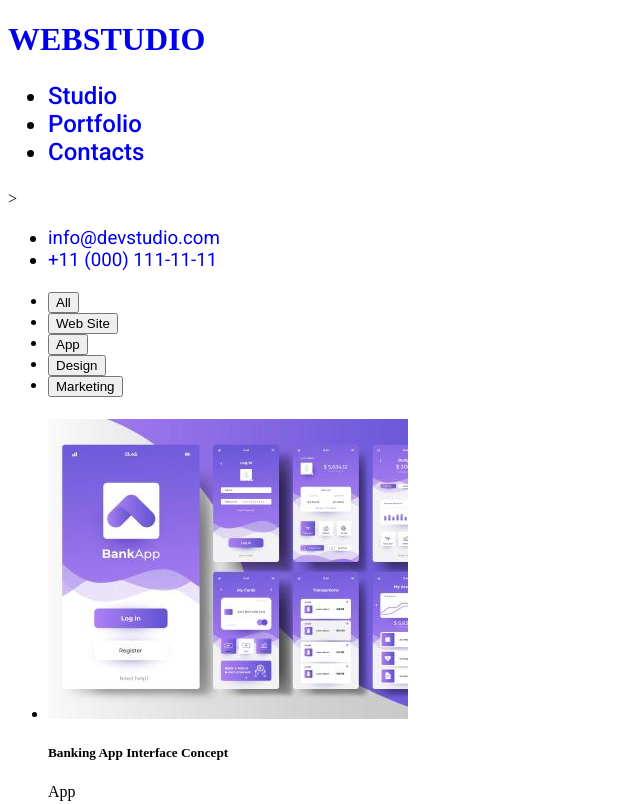
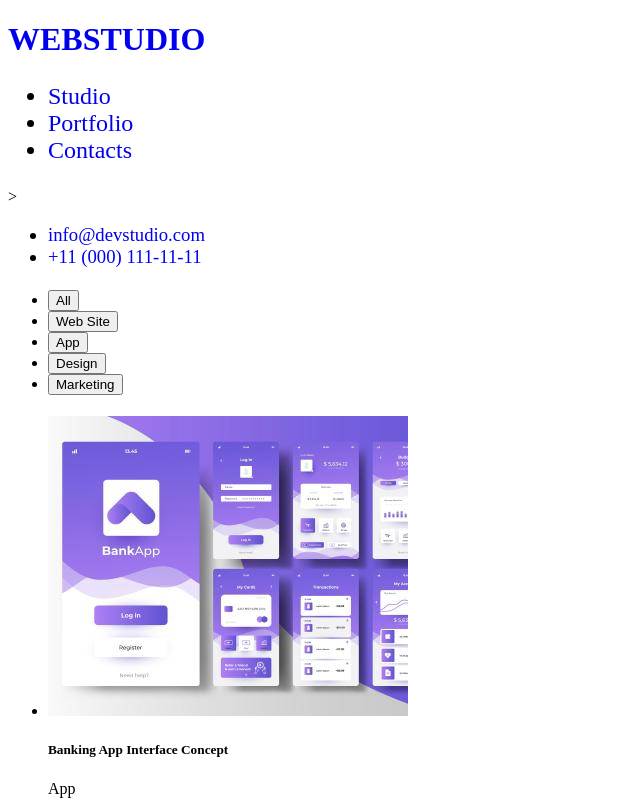
Before and after one commit to DanielKulczycki/goit-markup-hw-02, a plain HTML site: page index.html in a window 1280 px wide. Shown: the top 804 px of the page, without its empty margins (0-640 px from the left). Drawn offline with Linux system fonts and the light colour scheme.

Commit message:
Update styles.css

```diff
--- a/css/styles.css
+++ b/css/styles.css
@@ -5,27 +5,33 @@ h1
     color: iris;
     font-size: 18;
     font-weight: 800;
+    line-height: 116.667%;
 }
     .studio
 {    font-family: Raleway;
         color: navyblue;
         font-size: 18;
         font-weight: 800;
+        line-height: 116.667%;
     }
 h2
 {
+    line-height: 150%
 font-family: Roboto;
+color: navyblue;
     font-size: 16;
     font-weight: 500;
 }
 h3
 {
+    line-height: 150%
     font-family: Roboto;
         font-size: 16;
         font-weight: 400;
 }
 h4
 {
+    line-height: 150%
 font-family: Roboto;
 color: iris
     font-size: 16;
```
